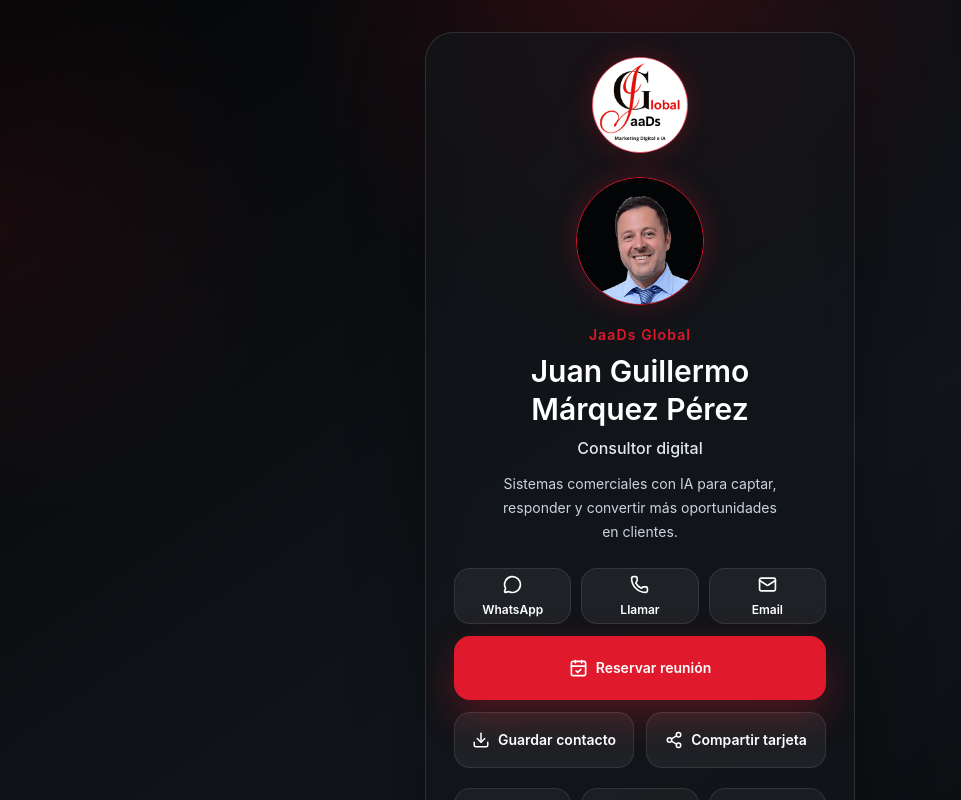
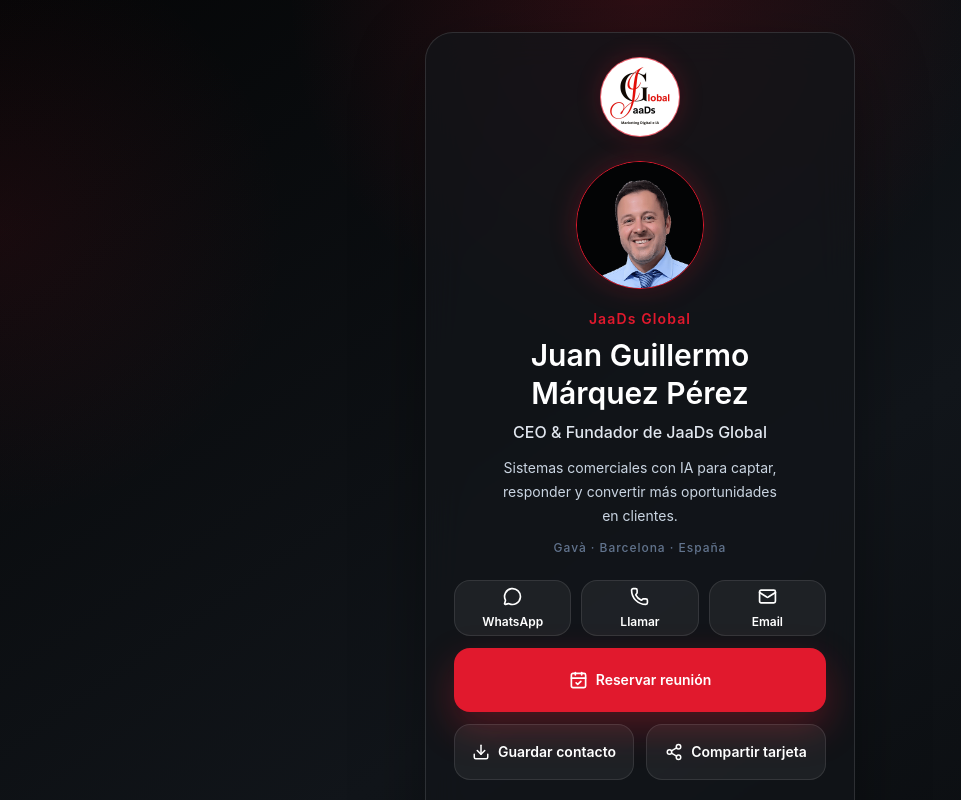
Before and after one commit to jaadsglobal/jaadscard, a Next.js app: page / in a window 1280 px wide. Shown: the top 800 px of the page, without its empty margins (0-961 px from the left). Built offline with nearby package versions, Linux system fonts and the light colour scheme.

Commit message:
Refine card positioning and profile copy

```diff
--- a/components/ProfileHeader.tsx
+++ b/components/ProfileHeader.tsx
@@ -8,14 +8,14 @@
 export function ProfileHeader({ profile }: ProfileHeaderProps) {
   return (
     <header className="text-center">
-      <div className="mx-auto mb-6 flex size-24 items-center justify-center overflow-hidden rounded-full border border-[var(--accent)]/70 bg-white p-2 shadow-[0_0_28px_rgba(225,25,45,0.24)]">
+      <div className="mx-auto mb-6 flex size-20 items-center justify-center overflow-hidden rounded-full border border-[var(--accent)]/70 bg-white p-2 shadow-[0_0_24px_rgba(225,25,45,0.22)]">
         <Image
           src={profile.logoImage}
           width={160}
           height={160}
           alt={`Logo de ${profile.company}`}
           priority
-          className="relative -top-1 size-[110%] max-w-none object-contain object-center"
+          className="relative -top-0.5 size-[104%] max-w-none object-contain object-center"
         />
       </div>
       <div className="relative mx-auto size-28 overflow-hidden rounded-full border border-[var(--accent)] bg-black shadow-[0_0_28px_rgba(225,25,45,0.24)] min-[390px]:size-32">
@@ -41,6 +41,9 @@
         <p className="mx-auto mt-3 max-w-[19rem] text-pretty text-sm leading-6 text-slate-300">
           {profile.bio}
         </p>
+        <p className="mt-3 text-xs font-medium tracking-[0.08em] text-slate-500">
+          {profile.location}
+        </p>
       </div>
     </header>
   );
--- a/config/profile.ts
+++ b/config/profile.ts
@@ -2,9 +2,10 @@
   name: "Juan Guillermo Márquez Pérez",
   givenName: "Juan Guillermo",
   familyName: "Márquez Pérez",
-  role: "Consultor digital",
+  role: "CEO & Fundador de JaaDs Global",
   company: "JaaDs Global",
   bio: "Sistemas comerciales con IA para captar, responder y convertir más oportunidades en clientes.",
+  location: "Gavà · Barcelona · España",
   profileImage: "/guillermo-profile-card.png",
   logoImage: "/jaads-global-logo.jpeg",
   socialImage: "/social-card.svg",
@@ -13,7 +14,7 @@
     title: "Juan Guillermo Márquez Pérez | Tarjeta digital",
     description:
       "Tarjeta de visita digital profesional con contacto directo, reserva de reunión y código QR.",
-    canonical: "https://mitarjetadigital.com",
+    canonical: "https://jaadsglobalcard.me",
   },
 };
 
```
